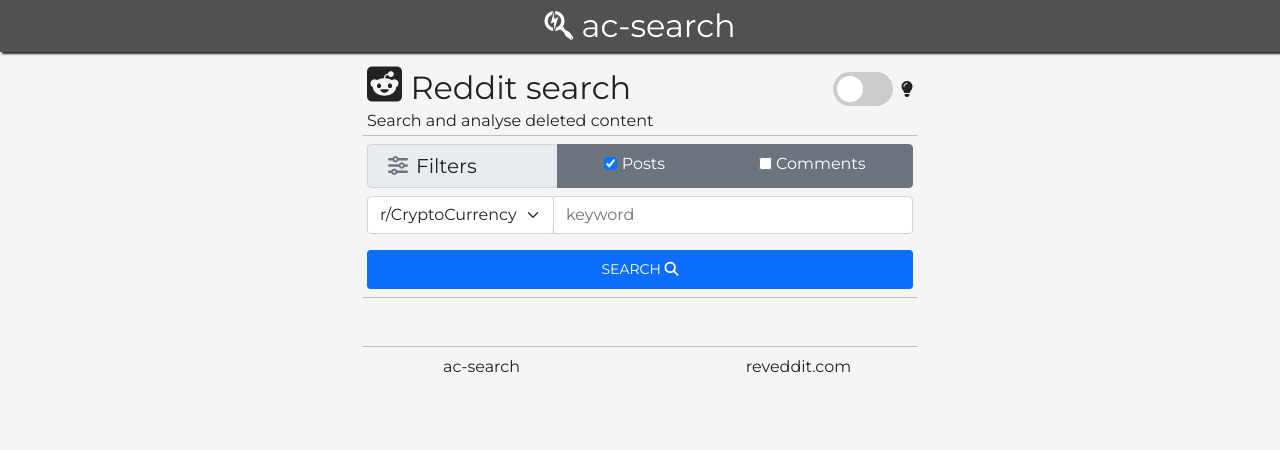
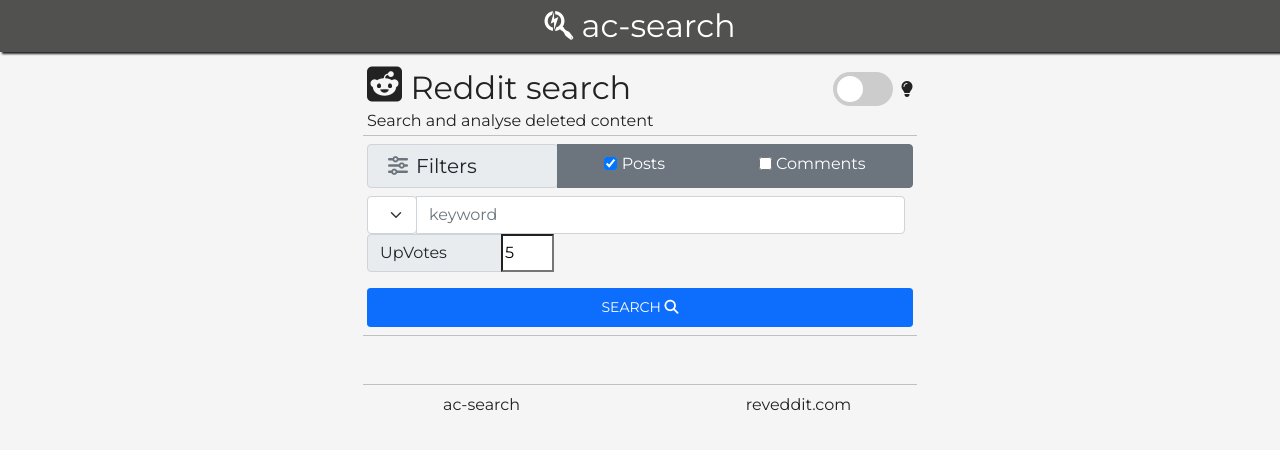
Before and after one commit to tnaahsus/ac-search-dev, a Django app: page / in a window 1280 px wide. Shown: the top 450 px of the page. Run offline with Django 3.2, Linux system fonts and the light colour scheme; lists and menus that the app fills with data are empty; some libraries are stand-ins or nearby versions.

Commit message:
Update form.html

```diff
--- a/core/templates/form.html
+++ b/core/templates/form.html
@@ -43,31 +43,39 @@
             </div>
         </div>
     </div>
-
     <button type="submit" class="btn w-100 py-2 btn-sm btn-primary">
         SEARCH <i class="fas fa-search"></i>
     </button> -->
     <div class="row">
         <div class="col-12">
-            <div class="input-group mb-3 text-center">
+            <div class="input-group  text-center">
                 <span class="fs-5 ">
                     <label for="subreddits">
                         <select class="form-select" id="subreddits" form="eiou_claim" name="sub">
-                            <option selected value="cryptocurrency">r/CryptoCurrency</option>
-                            <option value="anime">r/anime</option>
-                            <!-- <option value="2">Two</option>
-<option value="3">Three</option> -->
+                            {% for sub in subs %}
+                                <option selected value={{sub}}>r/{{sub | title}}</option>
+                            {% endfor %}
                         </select>
                     </label>
                 </span>
-                <input type="text" class="form-control" id="search" name="q" placeholder="keyword">
+                <input type="text" class="form-control me-2" id="search" name="q" placeholder="keyword">
+
             </div>
         </div>
-        <span id="invalidText2" class="text-center " style="color: red; margin-top: -18px; margin-bottom: 5px; margin-left: 15px; display: none;">
+        <span id="invalidText2" class="text-center " style="color: red;  margin-bottom: 5px; margin-left: 15px; display: none;">
             Please enter some Text
         </span>
     </div>
-
+    <div class="row">
+        <div class="col-xs-2">
+            <div class="input-group mb-3 text-center" >
+                <span class="input-group-text " style="width:135px;" >
+                    UpVotes
+                </span>
+                <input style="width:53px;" min="0" id="upS" name="form-0-quantity" value="5" type="number">
+            </div>
+        </div>
+    </div>
     <button type="button" class="btn w-100 py-2 btn-sm btn-primary" onclick="buttonClick()" id="submitButton" onkeypress="handle(event)" >
         SEARCH <i class="fas fa-search"></i>
     </button>
```
